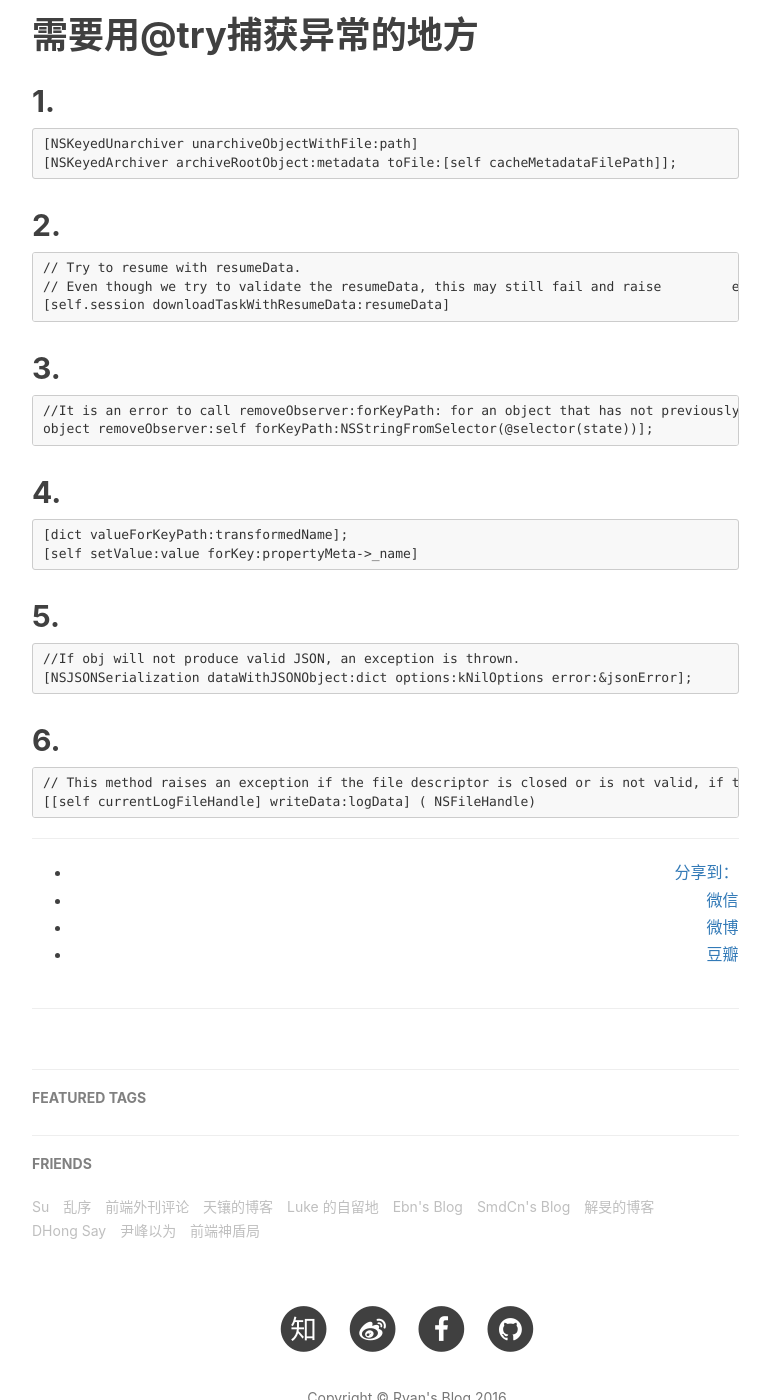
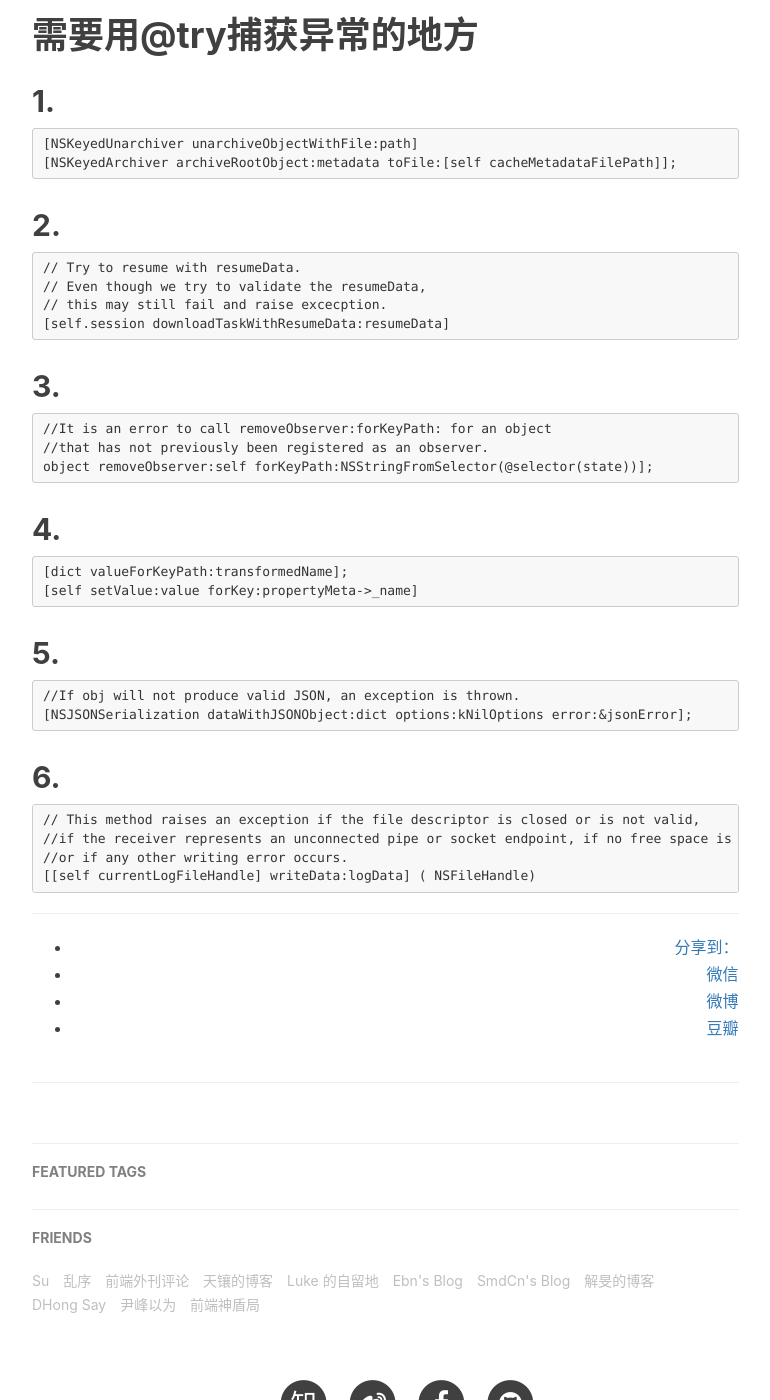
Before and after one commit to dnqs123/dnqs123.github.io, a Jekyll site: the page built from _posts/2016-10-09-try-catch.markdown, in a window 1280 px wide and 1400 px high, scrolled down 491 px. Shown: the whole window, without its empty margins (233-1003 px from the left). Built offline with Jekyll 4.4.1, drawn with Linux system fonts in a browser that asks for light colours; nearby versions of some CDN libraries; comment, search, counter and statistics services are not loaded.

Commit message:
no message

```diff
--- a/_posts/2016-10-09-try-catch.markdown
+++ b/_posts/2016-10-09-try-catch.markdown
@@ -21,13 +21,15 @@ tags:
 ##  2.
 
 	// Try to resume with resumeData.
-	// Even though we try to validate the resumeData, this may still fail and raise 	excecption.
+	// Even though we try to validate the resumeData,
+	// this may still fail and raise excecption.
 	[self.session downloadTaskWithResumeData:resumeData]
 
 
 ##		3.
 
-	//It is an error to call removeObserver:forKeyPath: for an object that has not previously been registered as an observer.
+	//It is an error to call removeObserver:forKeyPath: for an object
+	//that has not previously been registered as an observer.
 	object removeObserver:self forKeyPath:NSStringFromSelector(@selector(state))];
 
 
@@ -45,5 +47,7 @@ tags:
 
 ##		6.
 
-	// This method raises an exception if the file descriptor is closed or is not valid, if the receiver represents an unconnected pipe or socket endpoint, if no free space is left on the file system, or if any other writing error occurs.
+	// This method raises an exception if the file descriptor is closed or is not valid,
+	//if the receiver represents an unconnected pipe or socket endpoint, if no free space is left on the file system,
+	//or if any other writing error occurs.
 	[[self currentLogFileHandle] writeData:logData] ( NSFileHandle)
```
